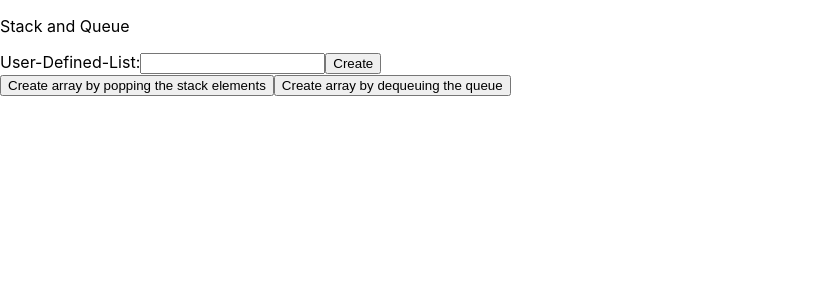
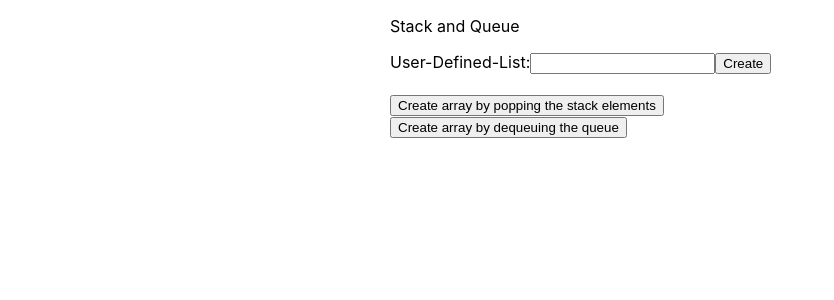
Before and after one commit to MatteoNunez22/algorithm-visualizer-group6, a React (Create React App) app: page /stackAndQueue in a window 1280 px wide. Shown: the top 300 px of the page, without its empty margins (0-834 px from the left). Built offline with nearby package versions, Linux system fonts and the light colour scheme.

Commit message:
centered stuff

```diff
--- a/src/Components/StackAndQueue.jsx
+++ b/src/Components/StackAndQueue.jsx
@@ -7,16 +7,18 @@ function StackAndQueue() {
 	const width = window.innerWidth;
 	var mainSvg = d3.select('body').append('svg').attr('id', 'main-svg').attr('width', width).attr('height', 600);
 	return (
-		<div>
-			<p>Stack and Queue</p>
+		<div className = 'center'>
+			<p >Stack and Queue</p>
 			<label>
 				User-Defined-List:
 				<input type="text" id="user-defined-list" />
 			</label>
 			<button onClick={CreateStackAnaQueue}>Create</button>
 			<br />
+			<br />
 			<button onClick={createArrayFromStack}>Create array by popping the stack elements</button>
 			<button onClick={createArrayFromQueue}>Create array by dequeuing the queue</button>
+			<br />
 			<br />
 			<div className="container">
 
@@ -37,7 +39,7 @@ function createArrayFromStack() {
 	console.log(stackArray);
 	const container = document.getElementById('stack')
 	container.innerHTML += `<h3 style="margin-right: 20px;">Stack Array</h3>`;
-	stackArray.forEach(element => container.innerHTML += `<h1 class="item">${element}</h1>`);
+	stackArray.forEach(element => container.innerHTML += `<h1 class="item">${element}</h1>`)
 }
 function createArrayFromQueue() {
 	const userInput = document.getElementById('user-defined-list').value;
--- a/src/Style/StackAndQueue.css
+++ b/src/Style/StackAndQueue.css
@@ -1,3 +1,7 @@
+.center {
+  width: 500px;
+  margin: 0 auto;
+}
 .container {
   display: flex;
   justify-content: space-around;
@@ -12,4 +16,9 @@
 
 .item {
   border: 1px solid black;
+  -webkit-transition: opacity 0.5s ease-in-out;
+  -moz-transition: opacity 0.5s ease-in-out;
+  -ms-transition: opacity 0.5s ease-in-out;
+  -o-transition: opacity 0.5s ease-in-out;
+  transition: opacity 0.5s ease-in-out;
 }
```
